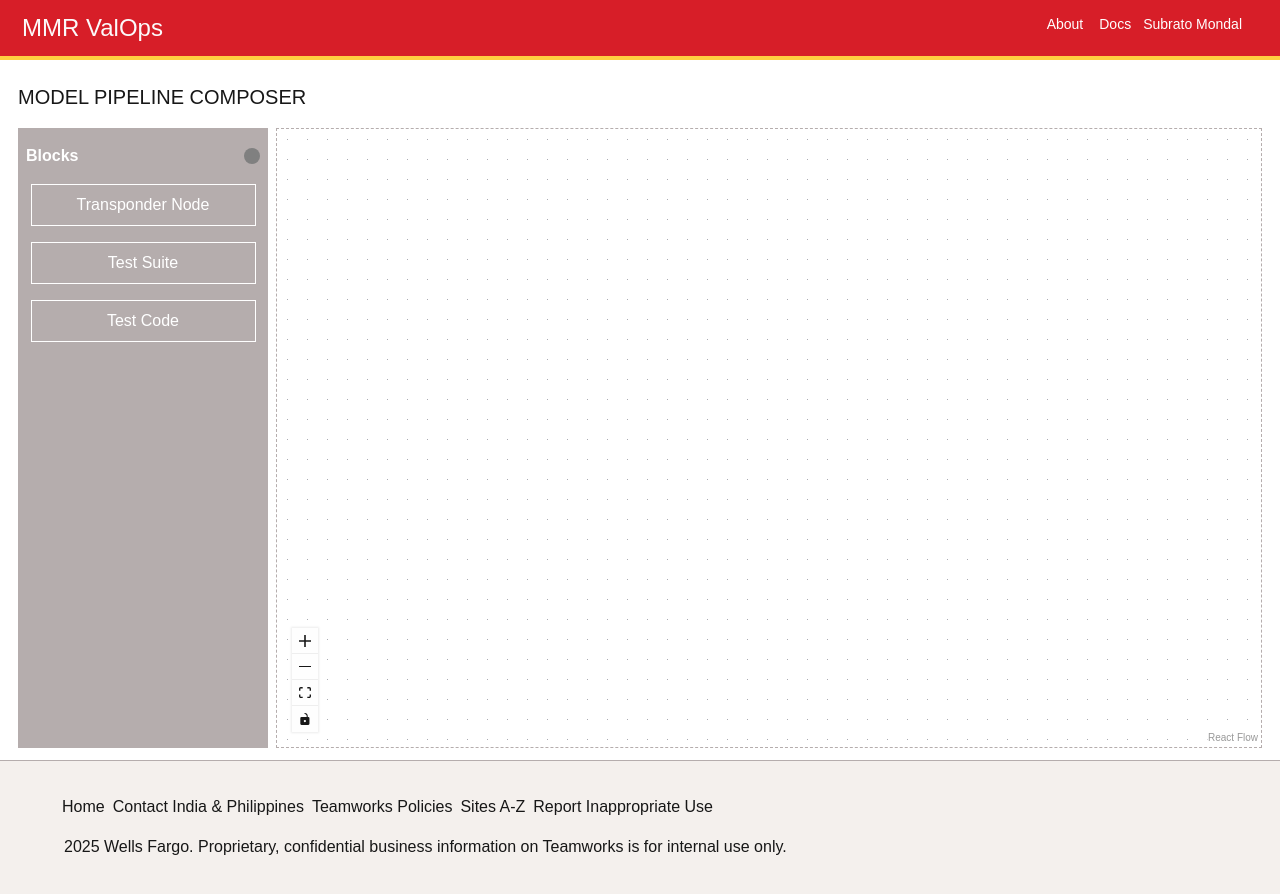
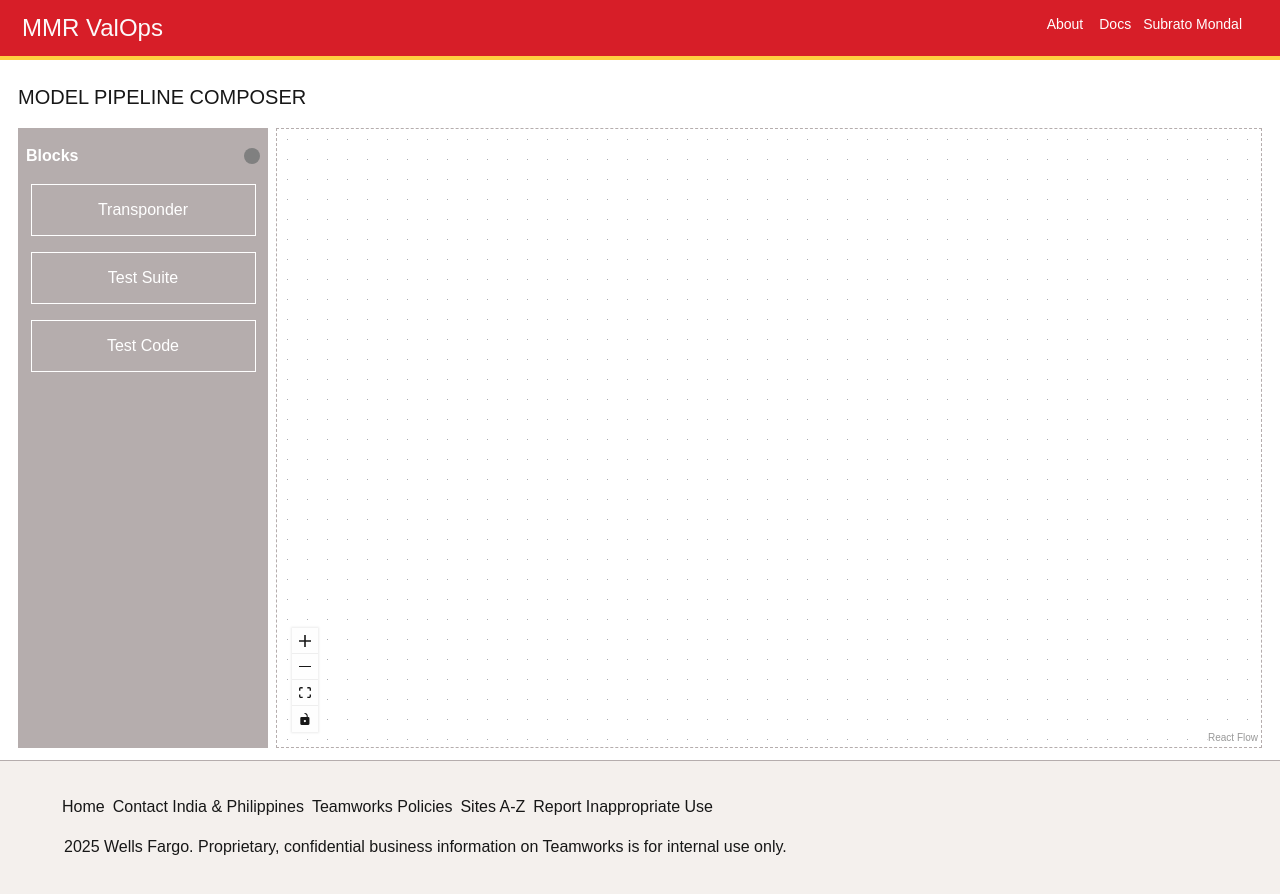
Before and after one commit to Subrato92/WF_ModelDag_WebApp, a Next.js app: page /pipeline/new in a window 1280 px wide. Shown: the top 894 px of the page. Built offline with nearby package versions, Linux system fonts and the light colour scheme; some icons are missing.

Commit message:
Tooltip added

```diff
--- a/src/components/blocks/TestsuiteNode.jsx
+++ b/src/components/blocks/TestsuiteNode.jsx
@@ -5,17 +5,17 @@ import Style from './ModelNode.module.css';
 export default memo(({ data, isConnectable }) => {
 
     return (
-        <div style={{width: '200px', borderRadius: '5%', border: '1px solid black', padding: '10px'}}>
+        <div style={{width: '200px', borderRadius: '5%', border: '2px solid black', padding: '10px'}}>
             <Handle
                 type="source"
                 position={Position.Right}
                 onConnect={(params) => console.log('handle onconnect', params)}
                 isConnectable={isConnectable}
             />
-            <div>
-                Test Suite <strong>{data.color}</strong>
+            <div style={{fontSize: '14px', fontWeight: 'bold', marginBottom: '5px'}}>
+                Test Suite
             </div>
-            <select className={Style.select} id="model_id" name="cars" >
+            <select className={Style.select} id="model_id" name="cars" style={{width: '100%', border: '1px solid black', padding: '5px', fontSize: '10px'}}>
                 <option value="12">Suite 12321</option>
                 <option value="13">Suite 17212</option>
             </select>
--- a/src/components/blocks/TransponderNode.jsx
+++ b/src/components/blocks/TransponderNode.jsx
@@ -5,18 +5,17 @@ import Style from './ModelNode.module.css';
 export default memo(({ data, isConnectable }) => {
 
     return (
-        <div style={{width: '200px', borderRadius: '15%', border: '1px solid black', padding: '10px'}}>
+        <div style={{width: '200px', borderRadius: '15%', border: '2px solid black', padding: '10px'}}>
             <Handle
                 type="source"
                 position={Position.Right}
                 onConnect={(params) => console.log('handle onconnect', params)}
                 isConnectable={isConnectable}
             />
-            <div>
+            <div style={{fontSize: '14px', fontWeight: 'bold', marginBottom: '5px'}}>
                 Transponder
             </div>
-            <label htmlFor="url">SMMP URL:</label><br/>
-            <input type='text' id='url' style={{border: '1px grey solid', borderRadius: '5%'}}></input>
+            <input type='text' id='url' placeholder='Enter SMMP URL' style={{border: '1px grey solid', borderRadius: '5%', padding: '5px', fontSize: '12px', width: '100%'}}></input>
         </div>
     );
 });
--- a/src/components/navbars/DagSidebarMenu.jsx
+++ b/src/components/navbars/DagSidebarMenu.jsx
@@ -50,14 +50,23 @@ export default function DagSidebarMenu() {
                 }
             </div>
             <div className={styles.toolbar}>
-                <div className={styles.nodes} id="transponderNode" onDragStart={(e) => onDragStart(e)} draggable>
-                    {isOpen ? 'Transponder Node' : 'T N'}
+                <div>
+                    <div className={styles.nodes} id="transponderNode" onDragStart={(e) => onDragStart(e)} draggable>
+                        {isOpen ? 'Transponder' : 'T'}
+                    </div>
+                    {!isOpen && <span className={styles.tooltip}>Transponder</span>}
                 </div>
-                <div className={styles.nodes} id="testsuiteNode" onDragStart={(e) => onDragStart(e)} draggable>
-                    {isOpen ? 'Test Suite' : 'T S'}
+                <div>
+                    <div className={styles.nodes} id="testsuiteNode" onDragStart={(e) => onDragStart(e)} draggable>
+                        {isOpen ? 'Test Suite' : 'T S'}
+                    </div>
+                    {!isOpen && <span className={styles.tooltip}>Test Suite</span>}
                 </div>
-                <div className={styles.nodes} id="testcode" onDragStart={(e) => onDragStart(e)} draggable>
-                    {isOpen ? 'Test Code' : 'T C'}
+                <div>
+                    <div className={styles.nodes} id="testcode" onDragStart={(e) => onDragStart(e)} draggable>
+                        {isOpen ? 'Test Code' : 'T C'}
+                    </div>
+                    {!isOpen && <span className={styles.tooltip}>Test Code</span>}
                 </div>
             </div>
         </div>
--- a/src/components/navbars/DagSidebarMenu.module.css
+++ b/src/components/navbars/DagSidebarMenu.module.css
@@ -21,6 +21,26 @@
 
 .nodes {
     cursor: pointer;
+    padding: 5px;
+}
+
+.tooltip {
+    position: absolute;
+    min-width: 120px;
+    max-width: 240px;
+    background-color: gray;
+    color: white;
+    padding: 5px;
+    border-radius: 5px;
+    visibility: hidden;
+    z-index: 1;
+    text-align: center;
+    white-space: nowrap;
+    transform: translate(75px, 35px);
+}
+
+.nodes:hover + .tooltip {
+    visibility: visible;
 }
 
 .toolbarHeaderShrink {
```
